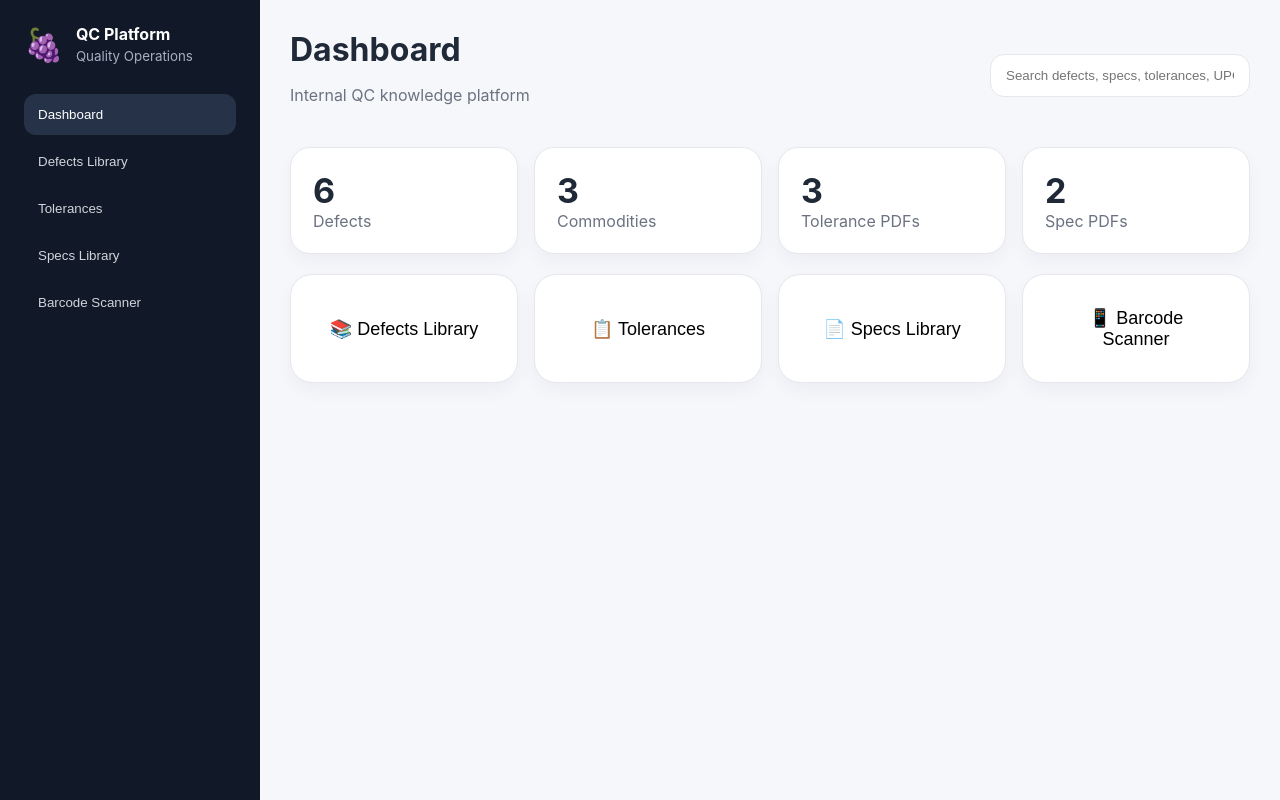
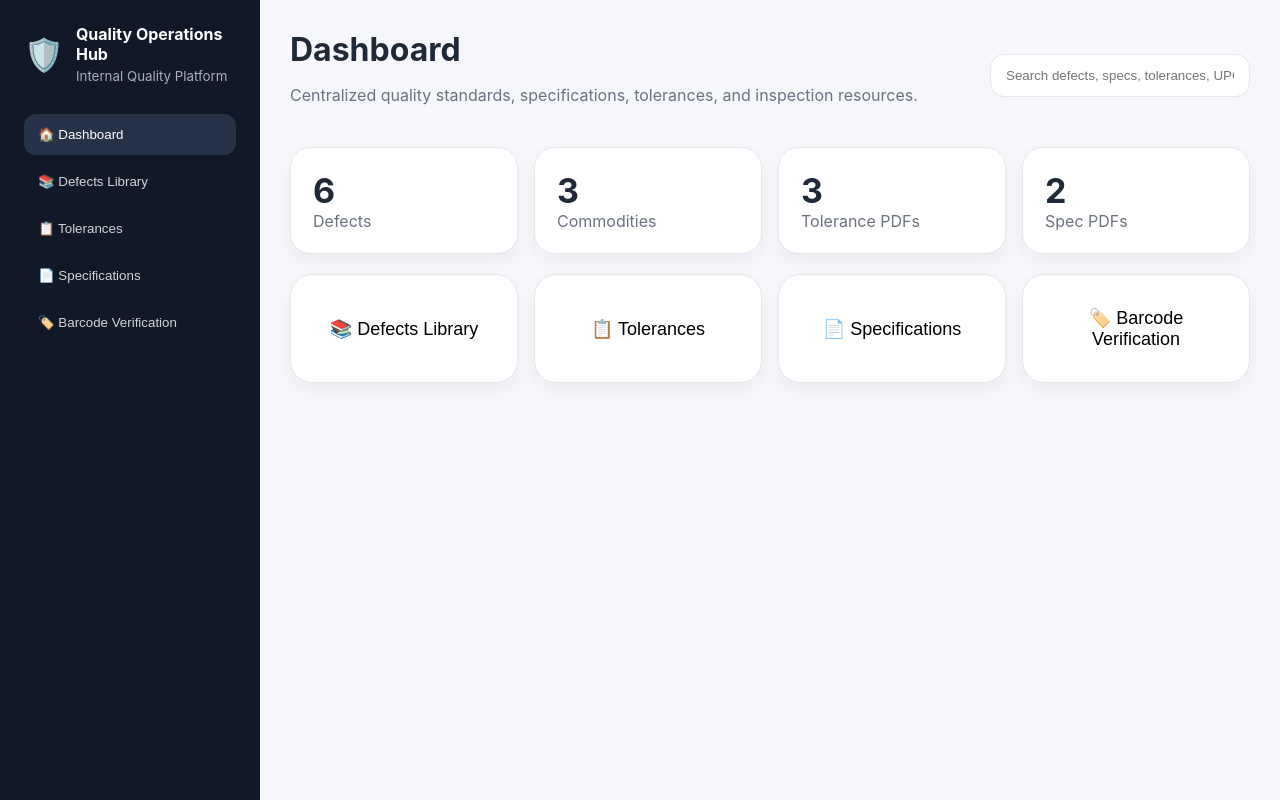
Before and after one commit to rommygatica-cloud/qc-quality-platform, a plain HTML site: page index.html in a window 1280 px wide. Drawn offline with Linux system fonts and the light colour scheme.

Commit message:
Update branding to Quality Operations Hub

```diff
--- a/index.html
+++ b/index.html
@@ -3,19 +3,19 @@
 <head>
   <meta charset="utf-8" />
   <meta name="viewport" content="width=device-width, initial-scale=1" />
-  <title>QC Quality Platform</title>
+  <title>Quality Operations Hub</title>
   <link rel="manifest" href="manifest.json" />
   <link rel="stylesheet" href="styles.css" />
 </head>
 <body>
   <aside class="sidebar">
-    <div class="brand"><span>🍇</span><div><b>QC Platform</b><small>Quality Operations</small></div></div>
+    <div class="brand"><span>🛡️</span><div><b>Quality Operations Hub</b><small>Internal Quality Platform</small></div></div>
     <nav>
-      <button class="nav active" data-view="dashboard">Dashboard</button>
-      <button class="nav" data-view="defects">Defects Library</button>
-      <button class="nav" data-view="tolerances">Tolerances</button>
-      <button class="nav" data-view="specs">Specs Library</button>
-      <button class="nav" data-view="barcode">Barcode Scanner</button>
+      <button class="nav active" data-view="dashboard">🏠 Dashboard</button>
+      <button class="nav" data-view="defects">📚 Defects Library</button>
+      <button class="nav" data-view="tolerances">📋 Tolerances</button>
+      <button class="nav" data-view="specs">📄 Specifications</button>
+      <button class="nav" data-view="barcode">🏷️ Barcode Verification</button>
     </nav>
   </aside>
 
@@ -23,7 +23,7 @@
     <header>
       <div>
         <h1 id="pageTitle">Dashboard</h1>
-        <p id="pageSubtitle">Internal QC knowledge platform</p>
+        <p id="pageSubtitle">Centralized quality standards, specifications, tolerances, and inspection resources.</p>
       </div>
       <input id="globalSearch" placeholder="Search defects, specs, tolerances, UPC..." />
     </header>
@@ -38,8 +38,8 @@
       <div class="quickGrid">
         <button data-view="defects">📚 Defects Library</button>
         <button data-view="tolerances">📋 Tolerances</button>
-        <button data-view="specs">📄 Specs Library</button>
-        <button data-view="barcode">📱 Barcode Scanner</button>
+        <button data-view="specs">📄 Specifications</button>
+        <button data-view="barcode">🏷️ Barcode Verification</button>
       </div>
     </section>
 
```
